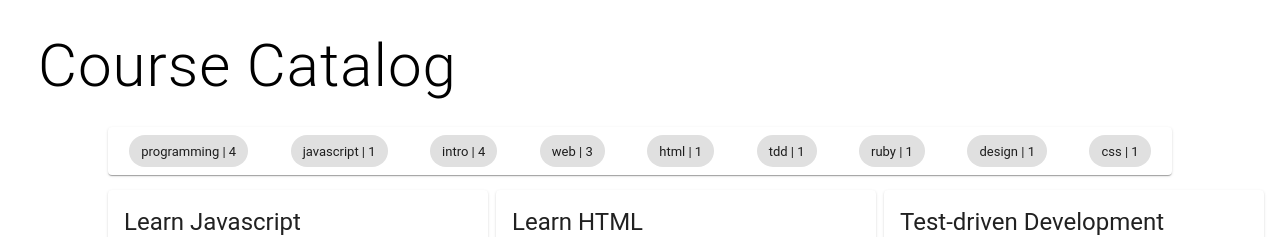
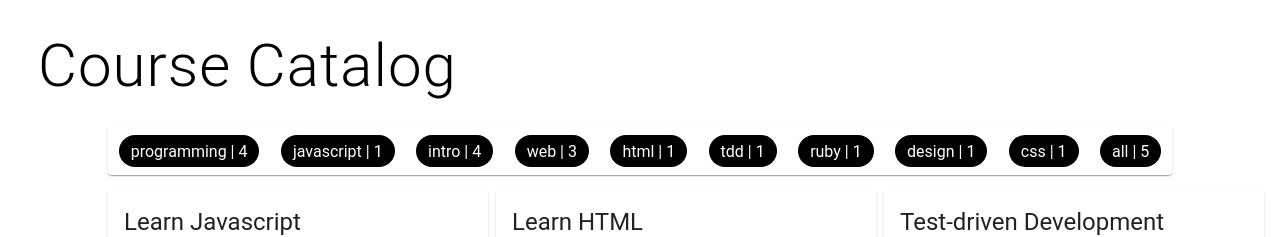
Before and after one commit to LaSkilzs/Course-Catalog, a React (Create React App) app: page / in a window 1280 px wide. Shown: the top 237 px of the page. Built offline with nearby package versions, Linux system fonts and the light colour scheme.

Commit message:
completed the filter function for the badges

```diff
--- a/src/components/Badge.js
+++ b/src/components/Badge.js
@@ -13,14 +13,16 @@ const useStyles = makeStyles(theme =>
       marginRight: 100
     },
     chip: {
-      margin: theme.spacing()
+      margin: theme.spacing(),
+      fontSize: "1rem",
+      background: "black",
+      color: "white"
     }
   })
 );
 
 const Badge = props => {
   const classes = useStyles();
-  console.log(props);
   return (
     <Paper className={classes.root}>
       {props.badges.map(badge => {
@@ -29,6 +31,8 @@ const Badge = props => {
             key={badge.id}
             label={badge.name + "   |   " + badge.number}
             className={classes.chip}
+            onClick={() => props.handleBadgeClick(badge.name)}
+            // onClick={() => console.log(badge.name)}
           />
         );
       })}
--- a/src/containers/Catalog.js
+++ b/src/containers/Catalog.js
@@ -9,16 +9,19 @@ class Catalog extends React.Component {
   constructor() {
     super();
     this.state = {
-      catalogData: [],
       badgeData: [],
-      cardObjects: []
+      cardObjects: [],
+      filteredCards: [],
+      tag: undefined,
+      length: courses.length
     };
   }
 
   async componentDidMount() {
     let cards = this.getCardObjects(authors, courses);
     let newBadges = this.getCatalogBadgeData(courses);
-    this.setState({ cardObjects: cards, badgeData: newBadges });
+    let length = courses.length;
+    this.setState({ cardObjects: cards, badgeData: newBadges, length });
   }
 
   getCardObjects = (authors, courses) => {
@@ -34,6 +37,17 @@ class Catalog extends React.Component {
     return cardObjects;
   };
 
+  filteredCourse = (courses, tag) => {
+    console.log(tag);
+    if (tag !== undefined && tag !== "all") {
+      return (courses = courses.filter(course => course.tags.includes(tag)));
+    } else {
+      return courses;
+    }
+  };
+
+  handleBadgeClick = tag => this.setState({ tag });
+
   getBadgeData = courses => {
     let badgeData = [];
     courses.map(course => {
@@ -42,7 +56,6 @@ class Catalog extends React.Component {
         return (badgeData = badgeData.filter(tag => tag !== 0));
       });
     });
-    console.log("getData", badgeData);
     return badgeData;
   };
 
@@ -74,6 +87,10 @@ class Catalog extends React.Component {
         })
       );
     });
+
+    badgeContainer.push(
+      (badges = { id: 10, name: "all", number: this.state.length })
+    );
     return badgeContainer;
   };
 
@@ -96,12 +113,14 @@ class Catalog extends React.Component {
   };
 
   render() {
-    console.log(this.state.badgeData);
     return (
       <React.Fragment>
         <Header />
-        <Badge badges={this.state.badgeData} />
-        <Card cards={this.state.cardObjects} />
+        <Badge
+          badges={this.state.badgeData}
+          handleBadgeClick={this.handleBadgeClick}
+        />
+        <Card cards={this.filteredCourse(courses, this.state.tag)} />
       </React.Fragment>
     );
   }
```
